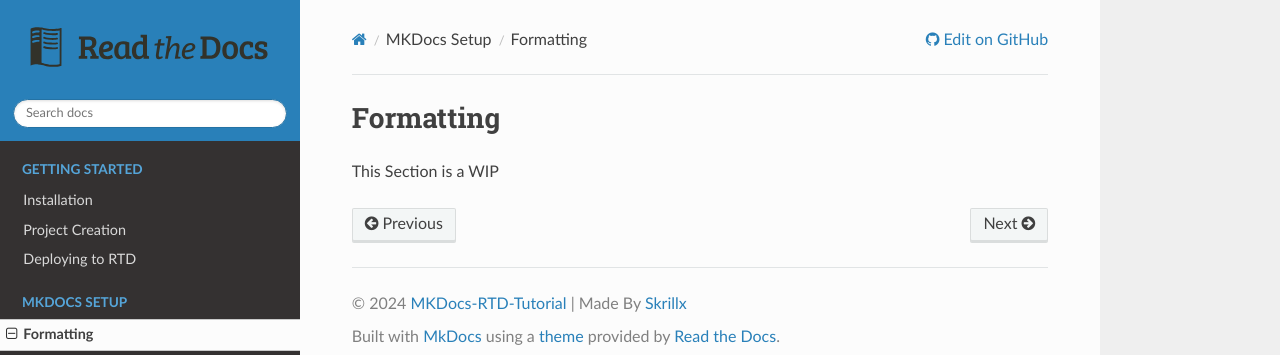
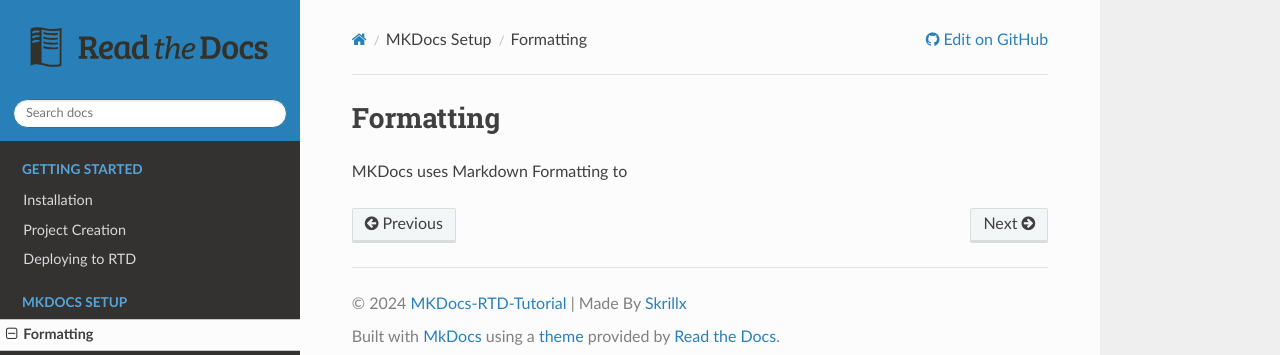
Before and after one commit to Skrillx13/MKDocs-RTD-Tutorial, an MkDocs documentation site: the page built from docs/setup/formatting.md, in a window 1280 px wide. Shown: the top 355 px of the page. Built offline with MkDocs 1.6.1, drawn with Linux system fonts in a browser that asks for light colours; nearby versions of some CDN libraries.

```diff
--- a/docs/setup/formatting.md
+++ b/docs/setup/formatting.md
@@ -1,3 +1,3 @@
 # Formatting
 
-This Section is a WIP
+MKDocs uses Markdown Formatting to
```
Also changed, not shown: docs/index.md (+1 -1 lines).
